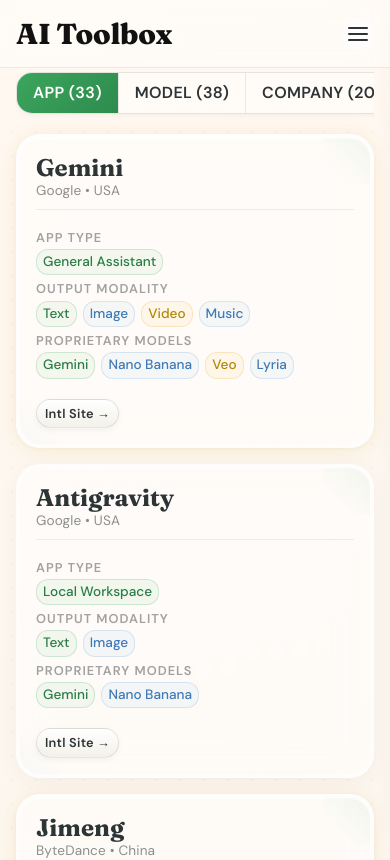
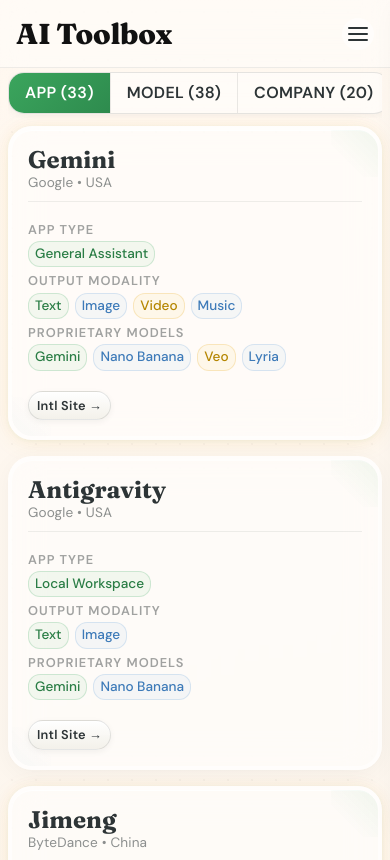
Before and after one commit to zouliwei/ai-toolbox, a React (Vite) app: page / in a window 390 px wide. Shown: the top 860 px of the page. Built offline with nearby package versions, Linux system fonts and the light colour scheme; a web font is replaced by a local one.

Commit message:
fix(ui): aggressively reduce mobile header and grid spacing and refine view toggle

```diff
--- a/src/App.css
+++ b/src/App.css
@@ -118,7 +118,7 @@
   transition: background 0.12s, color 0.12s;
 }
 
-.tab-btn + .tab-btn {
+.tab-btn+.tab-btn {
   border-left: var(--border-thin);
 }
 
@@ -370,7 +370,7 @@
     transform: translateX(100%);
     transition: transform 0.3s ease-in-out;
     background: var(--color-bg);
-    box-shadow: -4px 0 24px rgba(0,0,0,0.15);
+    box-shadow: -4px 0 24px rgba(0, 0, 0, 0.15);
     border-right: none;
     border-left: var(--border-thick);
     gap: var(--space-sm);
@@ -381,7 +381,7 @@
   }
 
   .sidebar-header-desktop {
-     display: none;
+    display: none;
   }
 
   .mobile-close-btn {
@@ -398,7 +398,7 @@
     display: block;
     position: fixed;
     inset: 0;
-    background: rgba(0,0,0,0.4);
+    background: rgba(0, 0, 0, 0.4);
     backdrop-filter: blur(2px);
     -webkit-backdrop-filter: blur(2px);
     z-index: 99;
@@ -416,9 +416,10 @@
   .header {
     flex-direction: column;
     align-items: flex-start;
-    gap: var(--space-md);
-    padding: var(--space-sm) var(--space-md);
+    gap: var(--space-xs);
+    padding: var(--space-xs) var(--space-sm);
     min-height: auto;
+    border-bottom-width: 2px;
   }
 
   .header-controls {
@@ -439,7 +440,7 @@
 
   .grid-container {
     grid-template-columns: 1fr;
-    padding: var(--space-sm) var(--space-md);
+    padding: var(--space-xs) var(--space-sm);
   }
 
   .filter-title {
```
